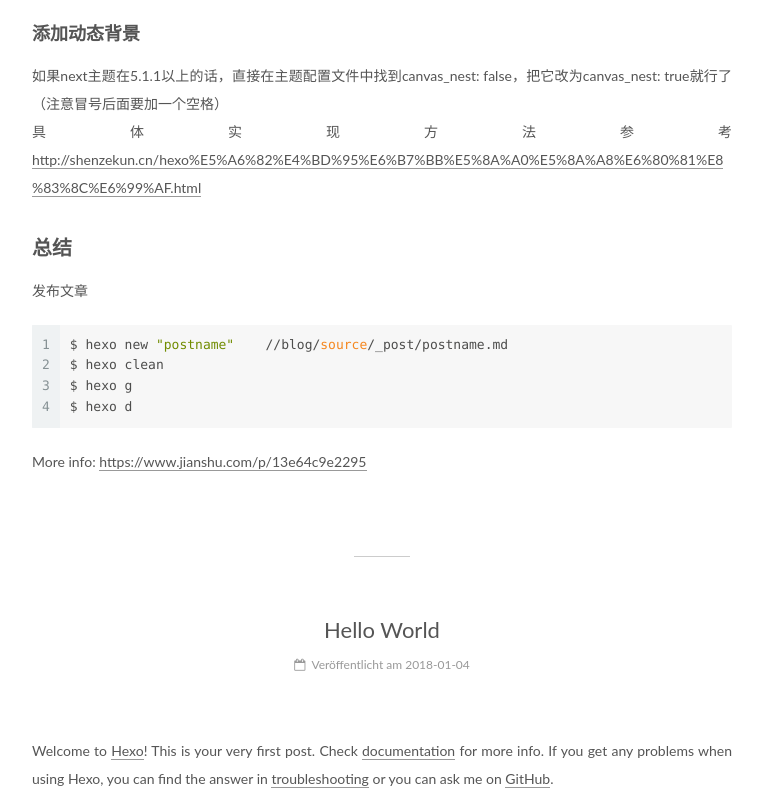
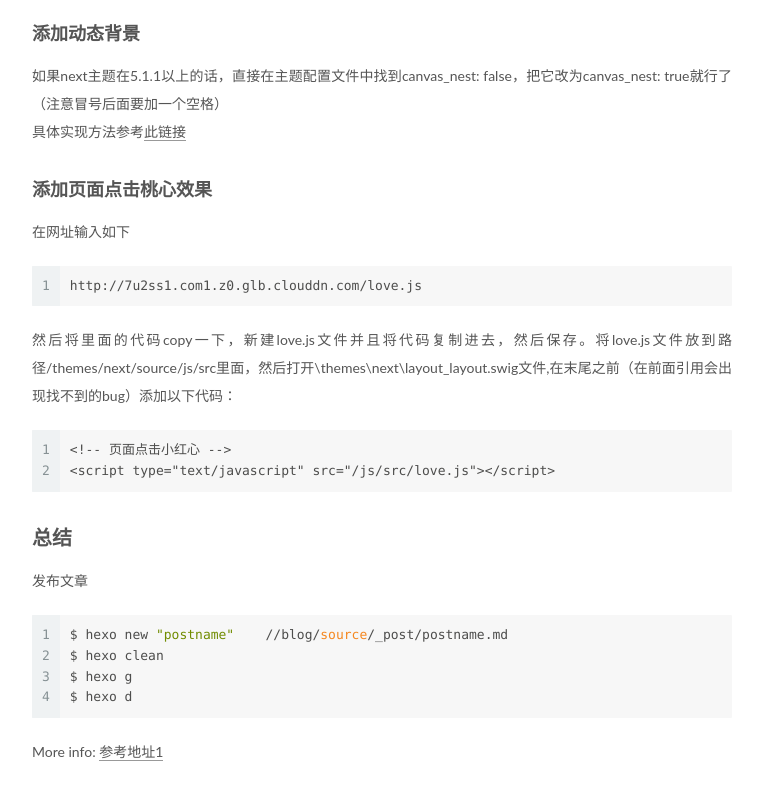
Before and after one commit to yoyoyun/yoyoyun.github.io, a plain HTML site: page index.html in a window 1280 px wide. Shown: the part 3700-4500 px from the top of the page, without its empty margins (258-1021 px from the left). Drawn offline with Linux system fonts and the light colour scheme.

Commit message:
Site updated: 2018-01-07 13:34:16

```diff
--- a/css/main.css
+++ b/css/main.css
@@ -1822,7 +1822,7 @@ pre .javascript .function {
   width: 4px;
   height: 4px;
   border-radius: 50%;
-  background: #4d82b5;
+  background: #7dffff;
 }
 .links-of-blogroll {
   font-size: 13px;
--- a/index.html
+++ b/index.html
@@ -341,9 +341,14 @@
 <figure class="highlight bash"><table><tr><td class="gutter"><pre><span class="line">1</span><br><span class="line">2</span><br></pre></td><td class="code"><pre><span class="line">$ <span class="built_in">cd</span> blog</span><br><span class="line">$ git <span class="built_in">clone</span> https://github.com/iissnan/hexo-theme-next themes/next</span><br></pre></td></tr></table></figure>
 <p>将blog目录下_config.yml里theme的名称landscape修改为next</p>
 <figure class="highlight bash"><table><tr><td class="gutter"><pre><span class="line">1</span><br><span class="line">2</span><br><span class="line">3</span><br></pre></td><td class="code"><pre><span class="line">$ hexo clean           //清除缓存文件 (db.json) 和已生成的静态文件 (public)</span><br><span class="line">$ hexo g //生成缓存和静态文件</span><br><span class="line">$ hexo d //重新部署到服务器</span><br></pre></td></tr></table></figure>
-<h3 id="添加动态背景"><a href="#添加动态背景" class="headerlink" title="添加动态背景"></a>添加动态背景</h3><p>如果next主题在5.1.1以上的话，直接在主题配置文件中找到canvas_nest: false，把它改为canvas_nest: true就行了（注意冒号后面要加一个空格）<br>具体实现方法参考<a href="http://shenzekun.cn/hexo%E5%A6%82%E4%BD%95%E6%B7%BB%E5%8A%A0%E5%8A%A8%E6%80%81%E8%83%8C%E6%99%AF.html" target="_blank" rel="noopener">http://shenzekun.cn/hexo%E5%A6%82%E4%BD%95%E6%B7%BB%E5%8A%A0%E5%8A%A8%E6%80%81%E8%83%8C%E6%99%AF.html</a></p>
-<h2 id="总结"><a href="#总结" class="headerlink" title="总结"></a>总结</h2><p>发布文章<br><figure class="highlight bash"><table><tr><td class="gutter"><pre><span class="line">1</span><br><span class="line">2</span><br><span class="line">3</span><br><span class="line">4</span><br></pre></td><td class="code"><pre><span class="line">$ hexo new <span class="string">"postname"</span>    //blog/<span class="built_in">source</span>/_post/postname.md</span><br><span class="line">$ hexo clean</span><br><span class="line">$ hexo g</span><br><span class="line">$ hexo d</span><br></pre></td></tr></table></figure></p>
-<p>More info: <a href="https://www.jianshu.com/p/13e64c9e2295" target="_blank" rel="noopener">https://www.jianshu.com/p/13e64c9e2295</a></p>
+<h3 id="添加动态背景"><a href="#添加动态背景" class="headerlink" title="添加动态背景"></a>添加动态背景</h3><p>如果next主题在5.1.1以上的话，直接在主题配置文件中找到canvas_nest: false，把它改为canvas_nest: true就行了（注意冒号后面要加一个空格）<br>具体实现方法参考<a href="http://shenzekun.cn/hexo%E5%A6%82%E4%BD%95%E6%B7%BB%E5%8A%A0%E5%8A%A8%E6%80%81%E8%83%8C%E6%99%AF.html" target="_blank" rel="noopener">此链接</a></p>
+<h3 id="添加页面点击桃心效果"><a href="#添加页面点击桃心效果" class="headerlink" title="添加页面点击桃心效果"></a>添加页面点击桃心效果</h3><p>在网址输入如下</p>
+<figure class="highlight plain"><table><tr><td class="gutter"><pre><span class="line">1</span><br></pre></td><td class="code"><pre><span class="line">http://7u2ss1.com1.z0.glb.clouddn.com/love.js</span><br></pre></td></tr></table></figure>
+<p>然后将里面的代码copy一下，新建love.js文件并且将代码复制进去，然后保存。将love.js文件放到路径/themes/next/source/js/src里面，然后打开\themes\next\layout_layout.swig文件,在末尾之前（在前面引用会出现找不到的bug）添加以下代码：</p>
+<figure class="highlight plain"><table><tr><td class="gutter"><pre><span class="line">1</span><br><span class="line">2</span><br></pre></td><td class="code"><pre><span class="line">&lt;!-- 页面点击小红心 --&gt;</span><br><span class="line">&lt;script type=&quot;text/javascript&quot; src=&quot;/js/src/love.js&quot;&gt;&lt;/script&gt;</span><br></pre></td></tr></table></figure>
+<h2 id="总结"><a href="#总结" class="headerlink" title="总结"></a>总结</h2><p>发布文章</p>
+<figure class="highlight bash"><table><tr><td class="gutter"><pre><span class="line">1</span><br><span class="line">2</span><br><span class="line">3</span><br><span class="line">4</span><br></pre></td><td class="code"><pre><span class="line">$ hexo new <span class="string">"postname"</span>    //blog/<span class="built_in">source</span>/_post/postname.md</span><br><span class="line">$ hexo clean</span><br><span class="line">$ hexo g</span><br><span class="line">$ hexo d</span><br></pre></td></tr></table></figure>
+<p>More info: <a href="https://www.jianshu.com/p/13e64c9e2295" target="_blank" rel="noopener">参考地址1</a></p>
 
 
 
```
Also changed, not shown: 2018/01/04/Mac上搭建基于GitHubPage的Hexo博客/index.html (+10 -5 lines).
